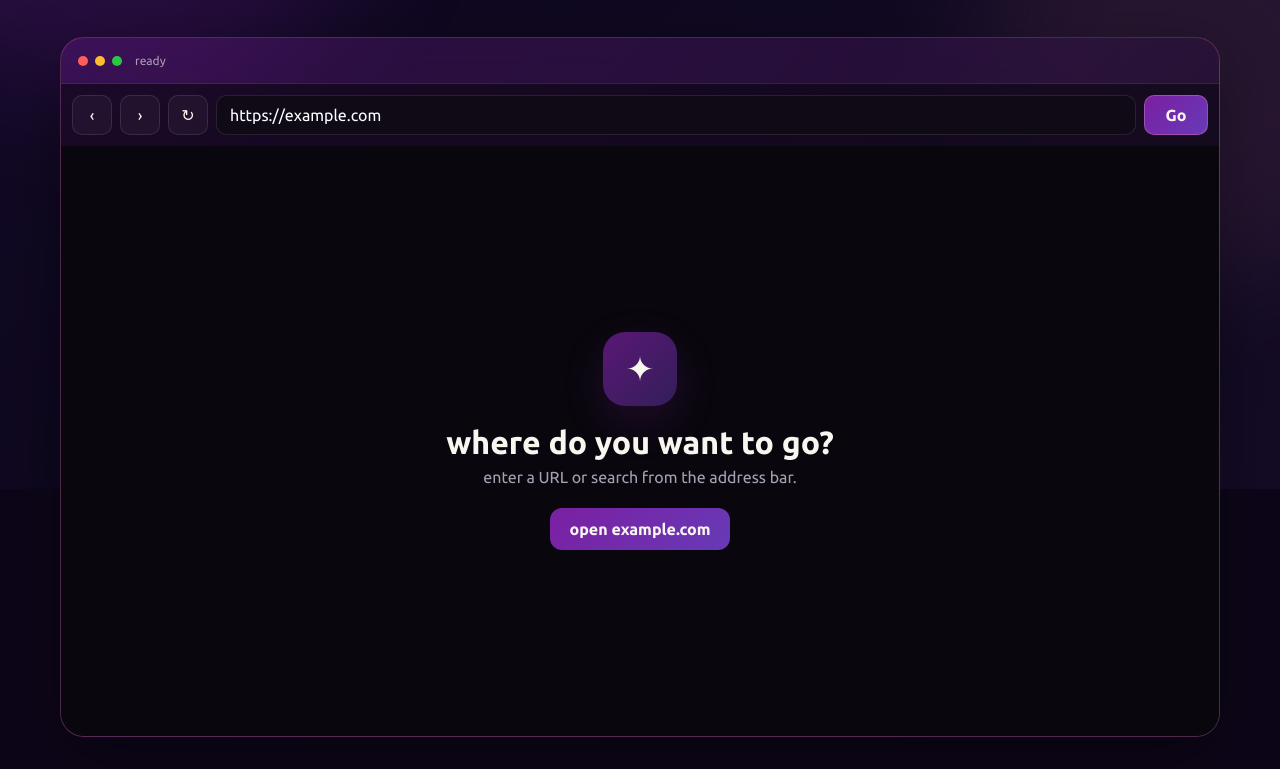
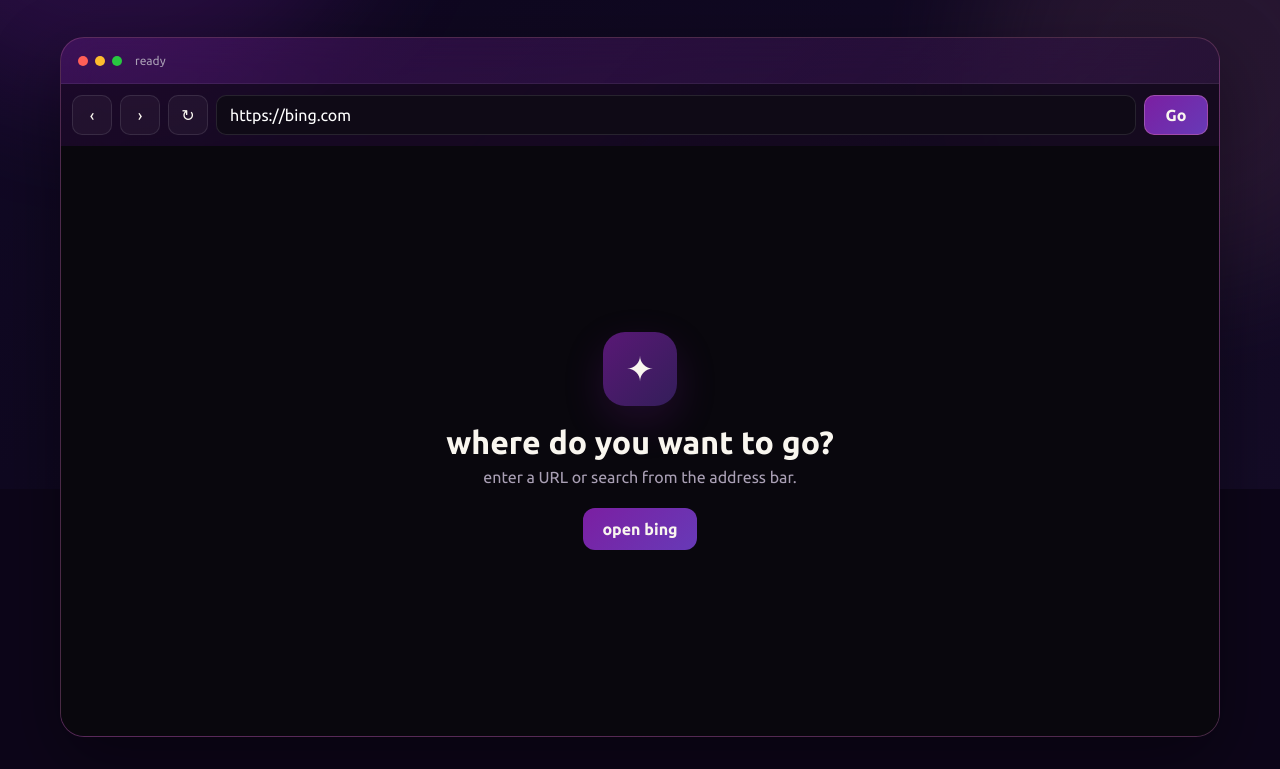
Before and after one commit to techmaster2013/nexSite, a website: page index.html in a window 1280 px wide. Shown: the part 311-1080 px from the top of the page. Drawn offline with Linux system fonts and the light colour scheme.

Commit message:
Change example.com references to bing.com

```diff
--- a/index.html
+++ b/index.html
@@ -41,7 +41,7 @@
         <button id="back" class="nav-button" type="button" title="Back" aria-label="Back">‹</button>
         <button id="forward" class="nav-button" type="button" title="Forward" aria-label="Forward">›</button>
         <button id="reload" class="nav-button" type="button" title="Reload" aria-label="Reload">↻</button>
-        <input id="url" value="https://example.com" autocomplete="url" spellcheck="false" inputmode="url" aria-label="Address">
+        <input id="url" value="https://bing.com" autocomplete="url" spellcheck="false" inputmode="url" aria-label="Address">
         <button id="go" class="go-button" type="button">Go</button>
       </div>
       <div id="browserView" class="browser-view">
@@ -49,7 +49,7 @@
           <div class="welcome-icon">✦</div>
           <h2>where do you want to go?</h2>
           <p>enter a URL or search from the address bar.</p>
-          <button id="openExample" type="button">open example.com</button>
+          <button id="openExample" type="button">open bing</button>
         </div>
       </div>
     </div>
@@ -63,7 +63,7 @@
         <span id="section-notes">psst - try out gameplaza</span>
       </div>
       <div class="quick-grid">
-        <button class="quick-card" data-url="https://www.google.com" type="button">
+        <button class="quick-card" data-url="https://www.bing.com" type="button">
           <span class="quick-icon">⌕</span><span><strong>Search</strong><small>find something on the web</small></span>
         </button>
         <button class="quick-card" data-url="https://github.com" type="button">
```
